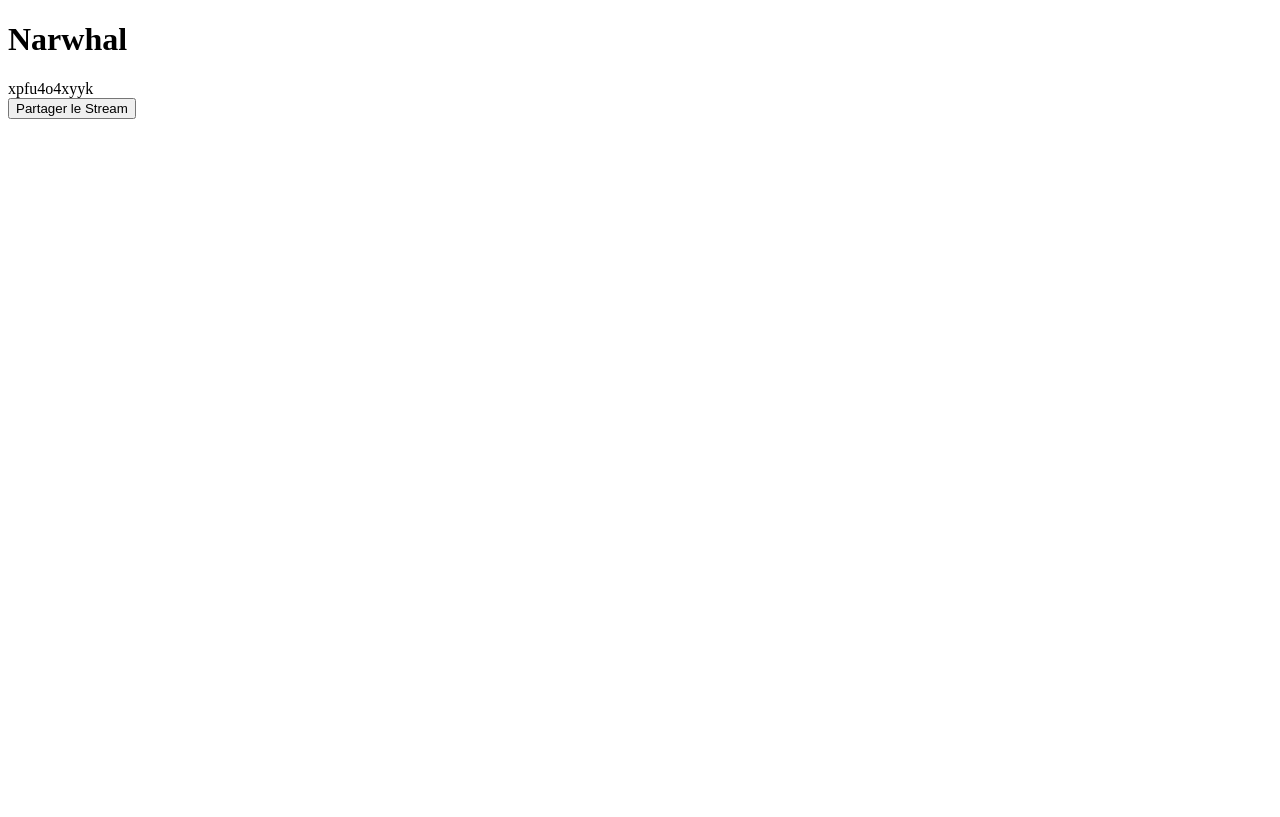
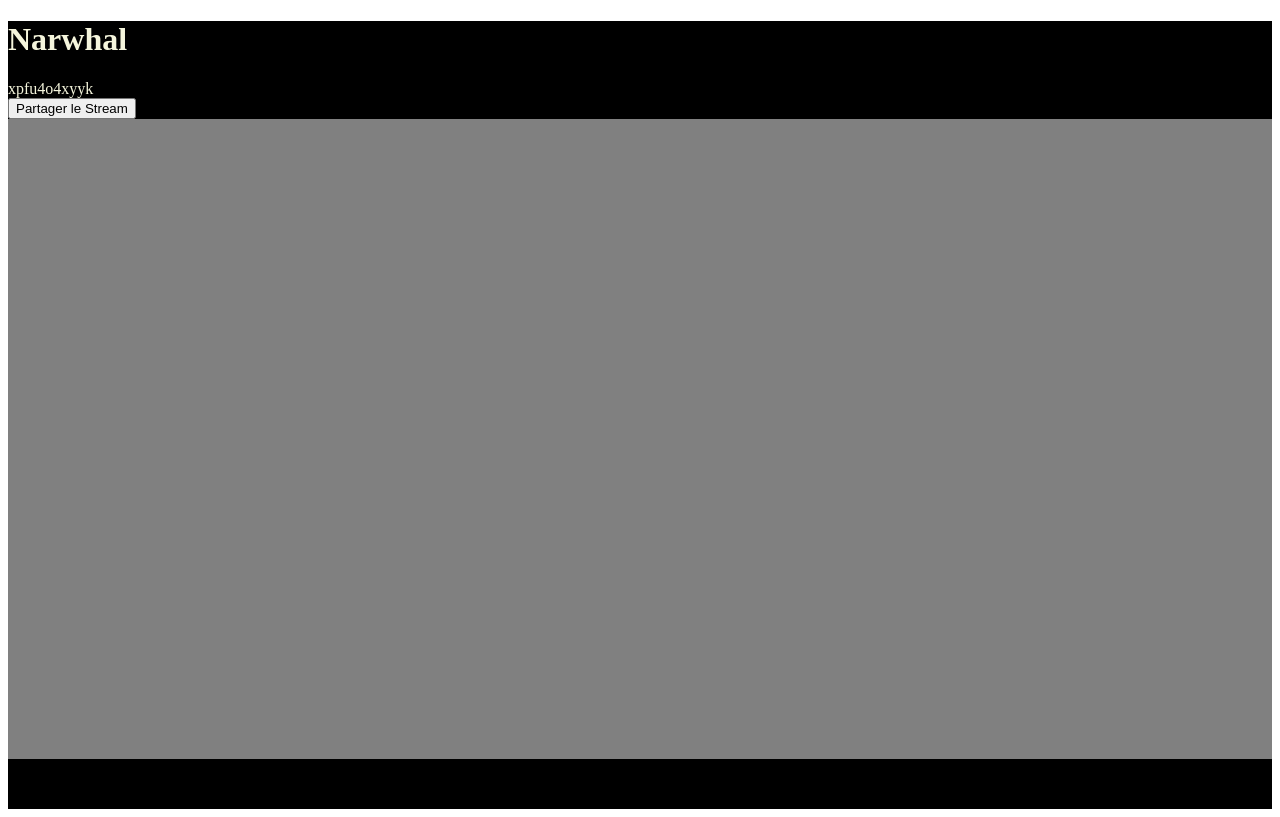
Before and after one commit to WillyTheDev/Web-RTC, a website: page stream/share.html in a window 1280 px wide. Drawn offline with nearby package versions, Linux system fonts and the light colour scheme; no server answers.

Commit message:
Add style.css

```diff
--- a/stream/css/share.css
+++ b/stream/css/share.css
@@ -0,0 +1,27 @@
+/**************************************************
+  1. HEADER
+  2. VIDEO
+  3. FOOTER
+
+ ***************************************************/
+
+/* 1. HEADER */
+
+header{
+  color: beige;
+  background-color: black;
+}
+
+
+
+#videos {
+  background-color: gray;
+  width: auto;
+  height: 80vh;
+}
+
+footer {
+  background-color: black;
+  width: auto;
+  height: 50px;
+}
--- a/stream/share.html
+++ b/stream/share.html
@@ -6,7 +6,7 @@
   <title>Realtime communication with WebRTC</title>
 
   <link rel="stylesheet" href="/css/main.css" />
-
+  <link rel="stylesheet" href="css/share.css"/>
 </head>
 
 <body>
```
